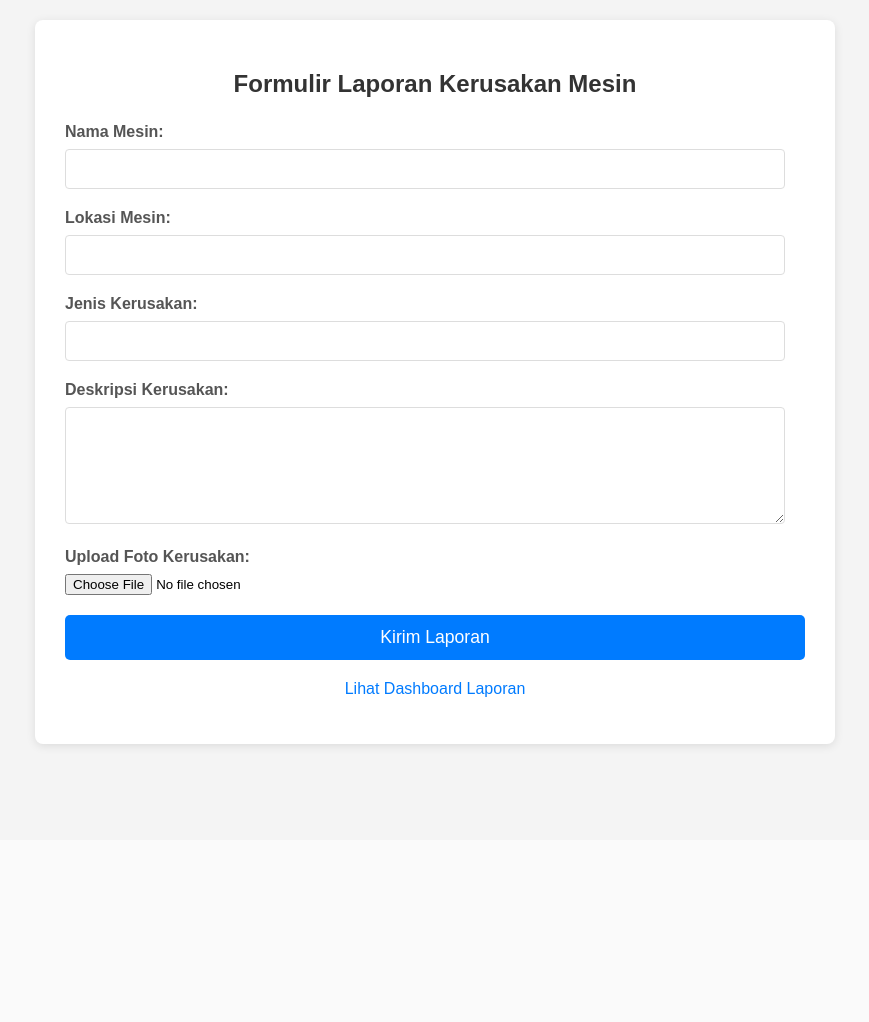
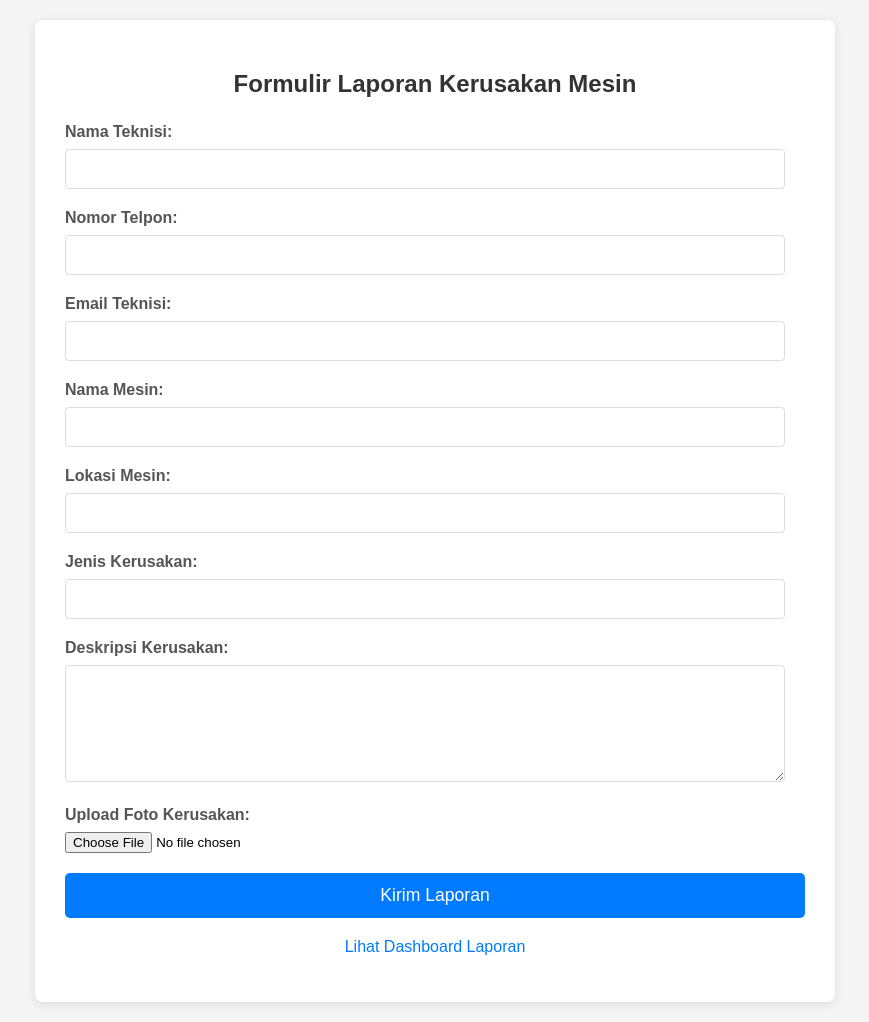
Before and after one commit to rabelva21/laporan_mesin, a PHP site: page / in a window 1280 px wide. Shown: the whole page, without its empty margins (205-1074 px from the left). Before the commit the page ends 749 px from the top, so only its background shows below. Run offline with PHP 8.4, Linux system fonts and the light colour scheme.

Commit message:
Update index.php

```diff
--- a/index.php
+++ b/index.php
@@ -17,6 +17,15 @@
         }
         ?>
         <form action="submit_report.php" method="POST" enctype="multipart/form-data">
+            <label for="nama_teknisi">Nama Teknisi:</label>
+            <input type="text" id="nama_teknisi" name="nama_teknisi" required>
+
+            <label for="nomor_telpon">Nomor Telpon:</label>
+            <input type="text" id="nomor_telpon" name="nomor_telpon" required>
+
+            <label for="email_teknisi">Email Teknisi:</label>
+            <input type="text" id="email_teknisi" name="email_teknisi" required>
+
             <label for="nama_mesin">Nama Mesin:</label>
             <input type="text" id="nama_mesin" name="nama_mesin" required>
 
```
